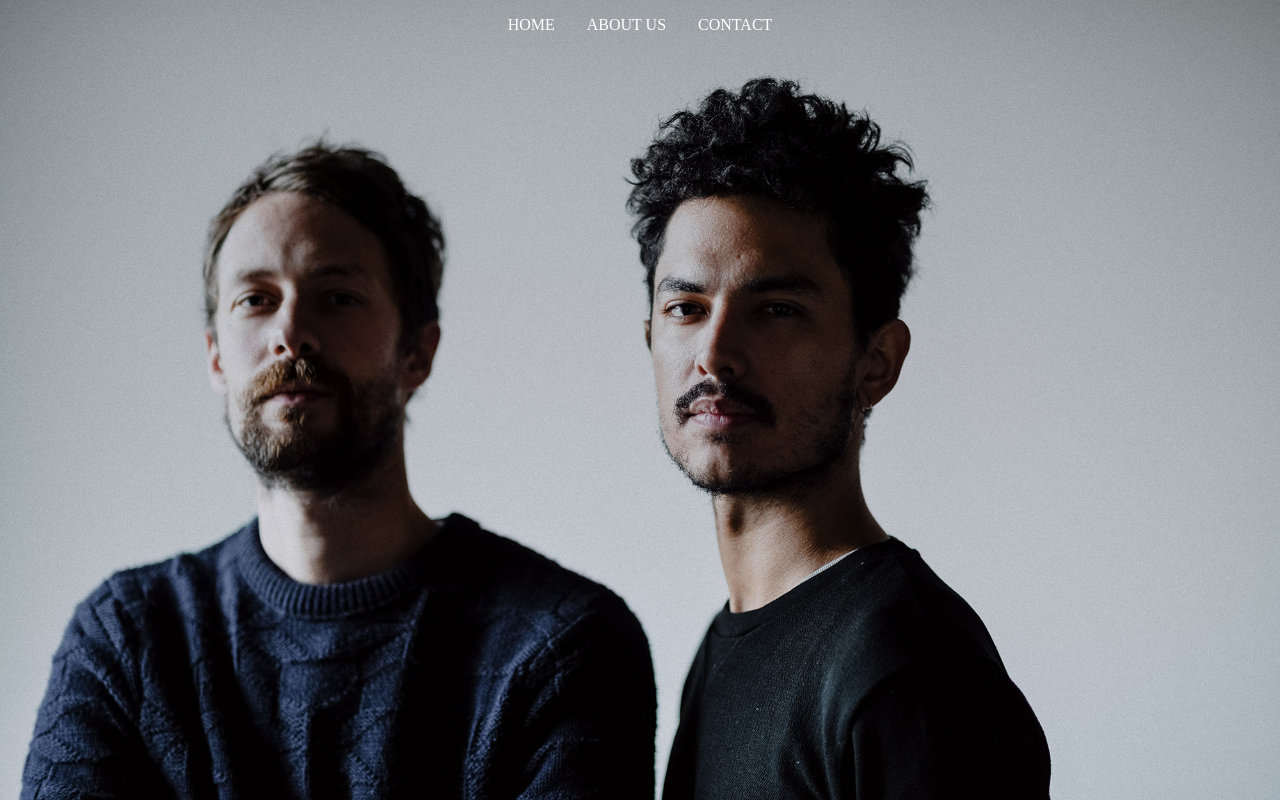
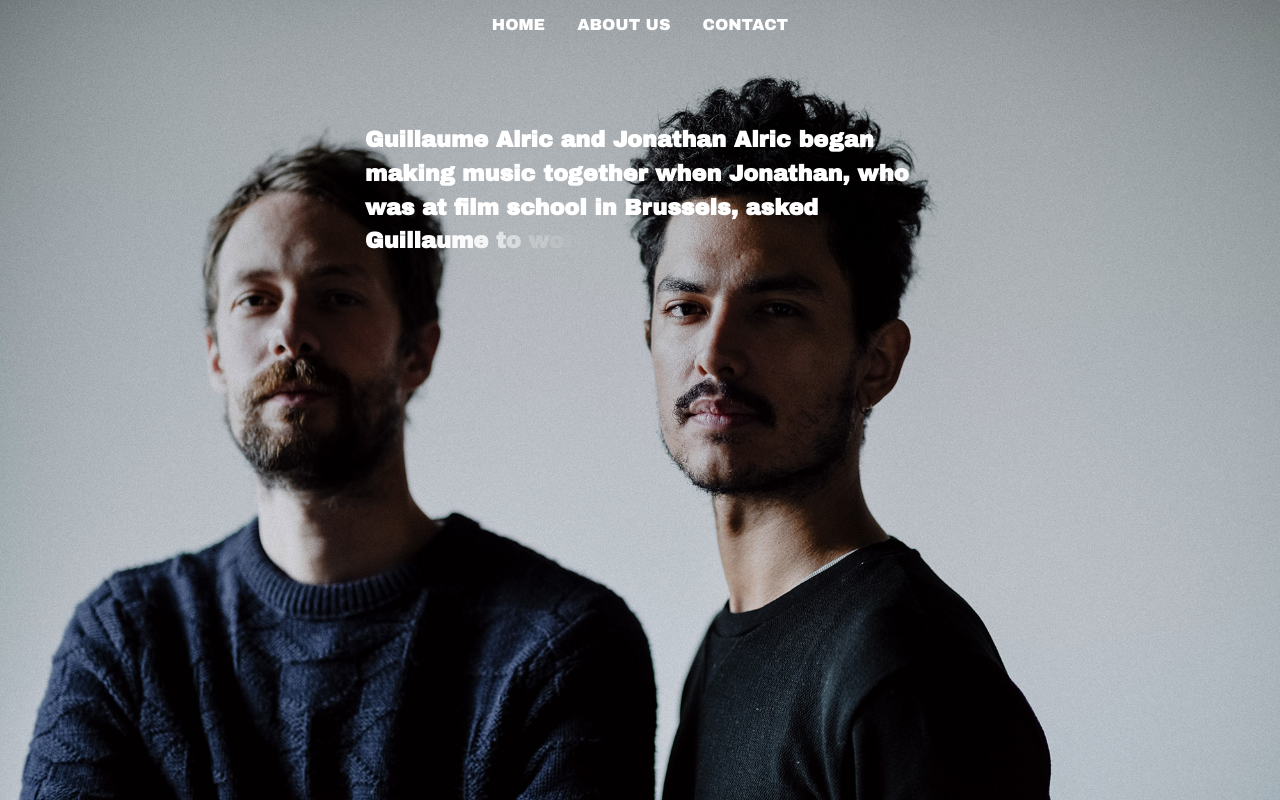
Before and after one commit to Ikacper/Recruitment-Task---Neurosys, a React (Create React App) app: page /about in a window 1280 px wide. Built offline with nearby package versions, Linux system fonts and the light colour scheme.

Commit message:
about us page created

```diff
--- a/src/Pages/AboutUsPage/AboutUsPage.jsx
+++ b/src/Pages/AboutUsPage/AboutUsPage.jsx
@@ -1,9 +1,46 @@
-import React from 'react'
+import React from 'react';
+import { motion } from 'framer-motion';
+import styles from './AboutUsPage.module.css';
+
+let text = 'Guillaume Alric and Jonathan Alric began making music together when Jonathan, who was at film school in Brussels, asked Guillaume to work with him on a music video soundtrack. On 7 April 2017 they released their debut EP, Territory, on the new Animal 63 label (headed by management and publishing company Savoir Faire and Believe Digital). The EP\'s six tracks included "Virile" and "Territory." Their "Territory" music video, released in February 2017, produced and directed by themselves, won the Film Craft Grand Prix at the 2017 Cannes Lions International Festival of Creativity, Best Director at the Berlin Music Video Awards and the Best International Dance Video UK MVA.'
+
+const sentence = {
+  hidden: { },
+  visible: {
+    transition: {
+      staggerChildren: 0.04
+    }
+  }
+}
+
+const letter = {
+  hidden: { opacity: 0 },
+  visible: {
+    opacity: 1,
+    transition: { duration: 0.5 }
+  }
+ }
 
 function AboutUsPage() {
   return (
-    <span>
-    </span>
+    <div className={styles.wrapper}>
+      <motion.h4
+        className={styles.text}
+        variants={sentence}
+        initial="hidden"
+        animate="visible">
+        {text.split('').map((char, index) => {
+          return (
+            <motion.span
+            key={char+'-'+index}
+            variants={letter}
+            >
+              {char}
+            </motion.span>
+          )
+        })}
+      </motion.h4>
+    </div>
   )
 }
 
--- a/src/Pages/AboutUsPage/AboutUsPage.module.css
+++ b/src/Pages/AboutUsPage/AboutUsPage.module.css
@@ -0,0 +1,28 @@
+.wrapper {
+  display: flex;
+  align-items: center;
+  height: 90vh;
+}
+
+.text {
+  width: 300px;
+  margin: auto;
+  line-height: 1.3;
+  font-size: 1.1rem;
+}
+
+@media (min-width: 900px) {
+  .text {
+    width: 450px;
+    line-height: 1.4;
+    font-size: 1.2rem;
+  }
+}
+
+@media (min-width: 1200px) {
+  .text {
+    width: 550px;
+    line-height: 1.5;
+    font-size: 1.4rem;
+  }
+}
--- a/src/Pages/ContactPage/ContactPage.jsx
+++ b/src/Pages/ContactPage/ContactPage.jsx
@@ -3,6 +3,7 @@ import React from 'react'
 function ContactPage() {
   return (
     <>
+
     </>
   )
 }
--- a/src/Pages/HomePage/HomePage.jsx
+++ b/src/Pages/HomePage/HomePage.jsx
@@ -28,7 +28,6 @@ function AboutUsPage() {
   const [play, setPlay] = useState(false)
   const [delay, setDelay] = useState(true)
   const [audio] = useState(new Audio('/theblaze.mp3'))
-  //let audio =
 
   function handleClickPlay () {
     audio.play()
@@ -43,10 +42,7 @@ function AboutUsPage() {
 
   return (
     <>
-    <motion.div
-    className={styles.titleWrapper}
-
-    >
+    <div className={styles.titleWrapper}>
       <motion.h1
       className={styles.title}
       variants={sentence}
@@ -64,7 +60,7 @@ function AboutUsPage() {
       })}
       </motion.h1>
       {play ? <PauseButton handleClickPause={handleClickPause}/> : <PlayButton handleClickPlay={handleClickPlay} delay={delay}/>}
-    </motion.div>
+    </div>
     </>
   )
 }
--- a/src/index.css
+++ b/src/index.css
@@ -1,3 +1,4 @@
+@import url("https://fonts.googleapis.com/css2?family=Archivo+Black&display=swap");
 * {
   box-sizing: border-box;
   margin: 0;
@@ -10,4 +11,5 @@ body {
   background-size: cover;
   background-attachment: fixed;
   color: #fff;
+  font-family: "Archivo Black", sans-serif;
 }
```
